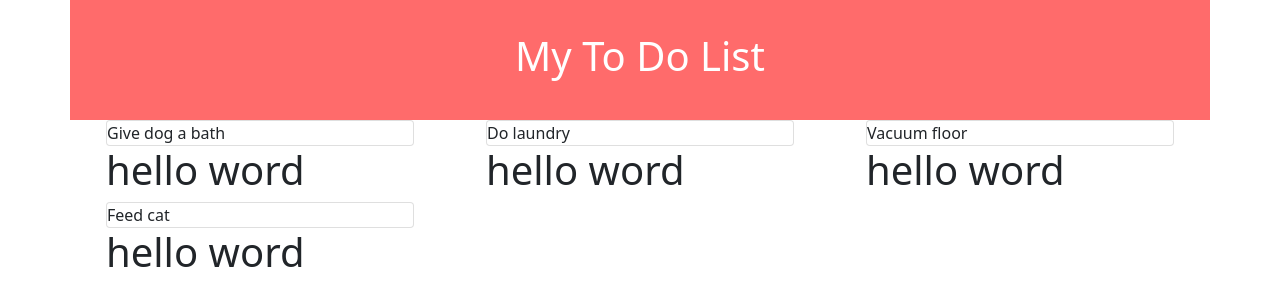
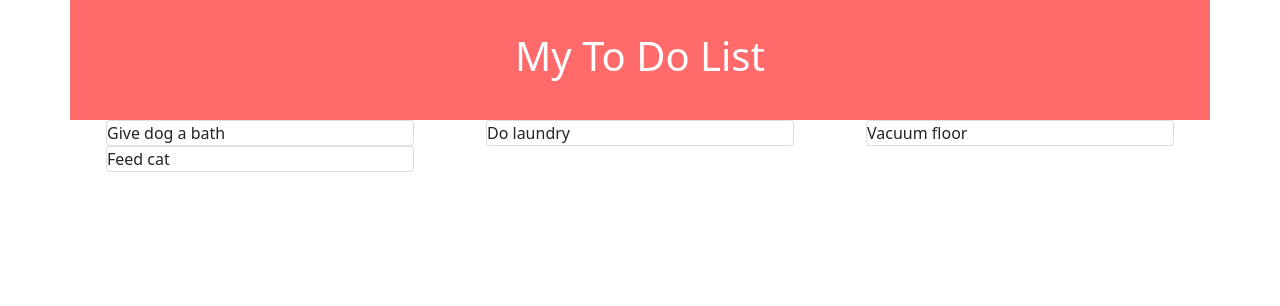
Before and after one commit to foullanifatima/To-Do-List-in-React-JS, a React (Create React App) app: page / in a window 1280 px wide. Shown: the top 306 px of the page. Built offline with nearby package versions, Linux system fonts and the light colour scheme.

Commit message:
delete title

```diff
--- a/src/components/Todocard.js
+++ b/src/components/Todocard.js
@@ -30,7 +30,7 @@ export const Todocard = ({todo}) => {
             <div className="card">
                  {todo.task}
             </div>
-            <h1>hello word</h1>
+
         </div>
     )
 }
```
